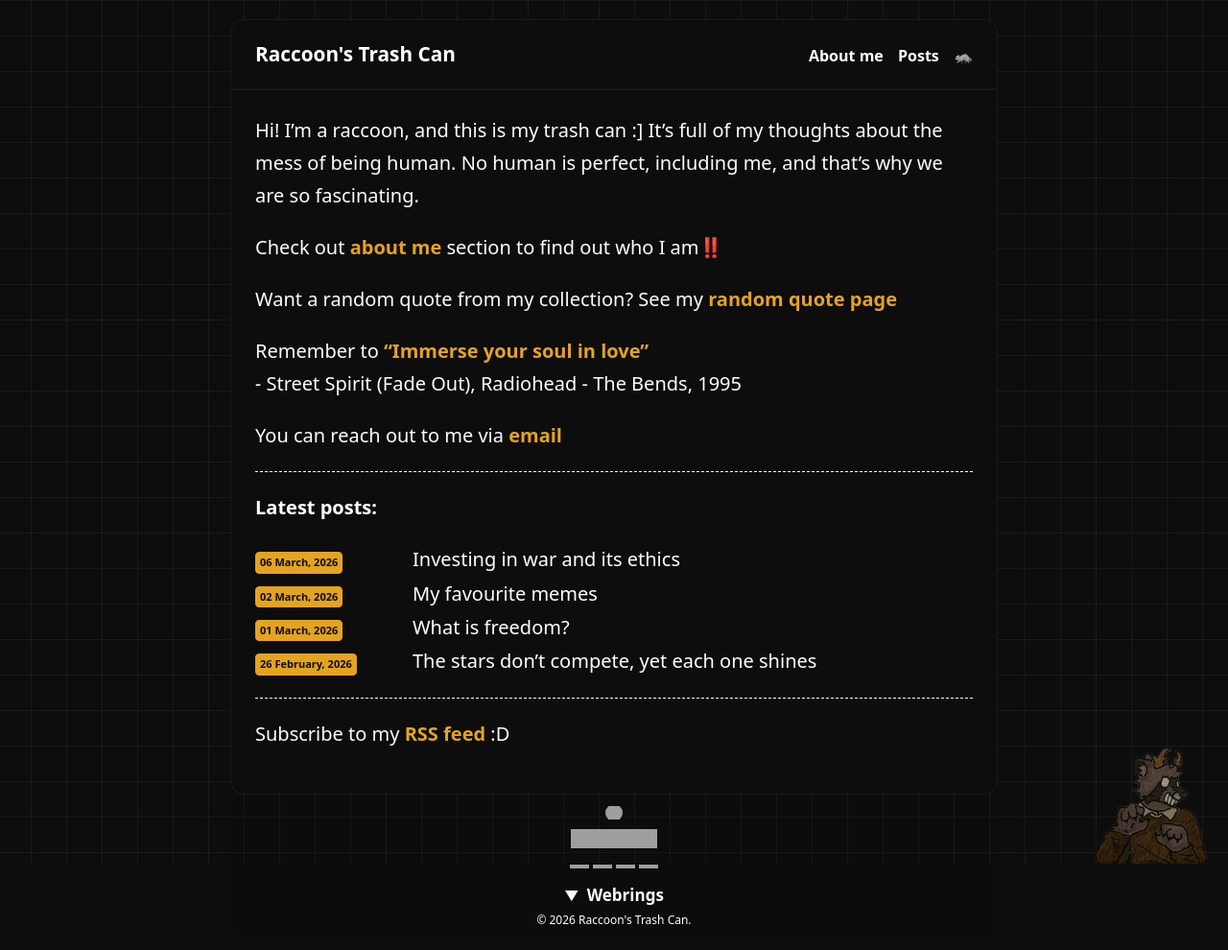
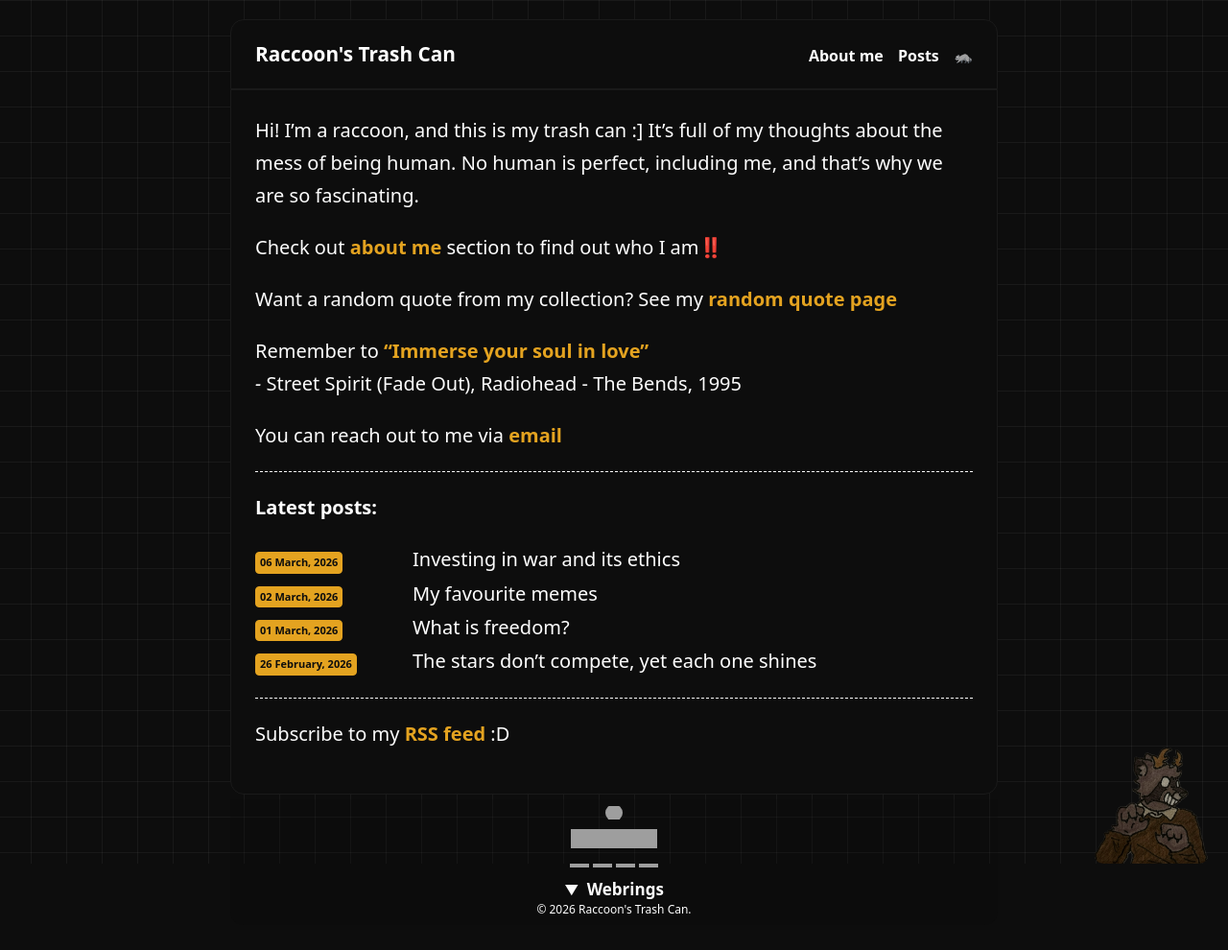
Before and after one commit to raccoonfangz/raccoonfangz.github.io, a Jekyll site: the page built from index.md, in a window 1280 px wide. Shown: the whole page at 96% size. Built offline with Jekyll 4.4.1, drawn with Linux system fonts in a browser that asks for light colours; grey boxes are pictures that could not be loaded.

Commit message:
Update default.html

```diff
--- a/_layouts/default.html
+++ b/_layouts/default.html
@@ -58,7 +58,7 @@
   </a>
 </div>
 
-<div style="text-align:center; margin:1px 0 0 0;">
+<div>
   <a href="https://creativecommons.org/licenses/by-nc-sa/4.0/"
      target="_blank"
      rel="license noopener noreferrer"
@@ -96,7 +96,7 @@
 
 </div>
 
-<div style="text-align:center; margin:0; font-size:0.6em;">© {{ site.time | date: "%Y" }} {{ site.title }}.</div>
+<div style="font-size:0.6em;">© {{ site.time | date: "%Y" }} {{ site.title }}.</div>
 
 <img src="https://raccoonfangz.github.io/images/character.PNG" id="corner-character" alt="Character">
 
@@ -126,6 +126,10 @@
   line-height: 0;
 }
 
+.not-by-ai-badge {
+  display: block;
+}
+
 .not-by-ai-badge img {
   width: 100%;
   height: 100%;
@@ -137,7 +141,7 @@
   text-align: center;
   cursor: pointer;
   font-weight: bold;
-  margin: 5px 0;
+  margin: 0;
   font-size: 0.85em;
 }
 
```
